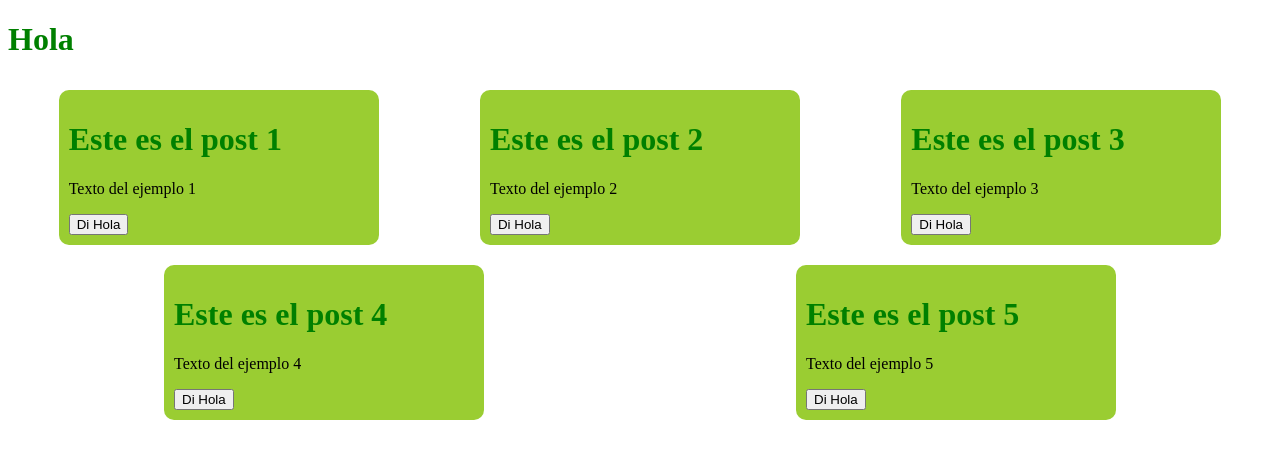
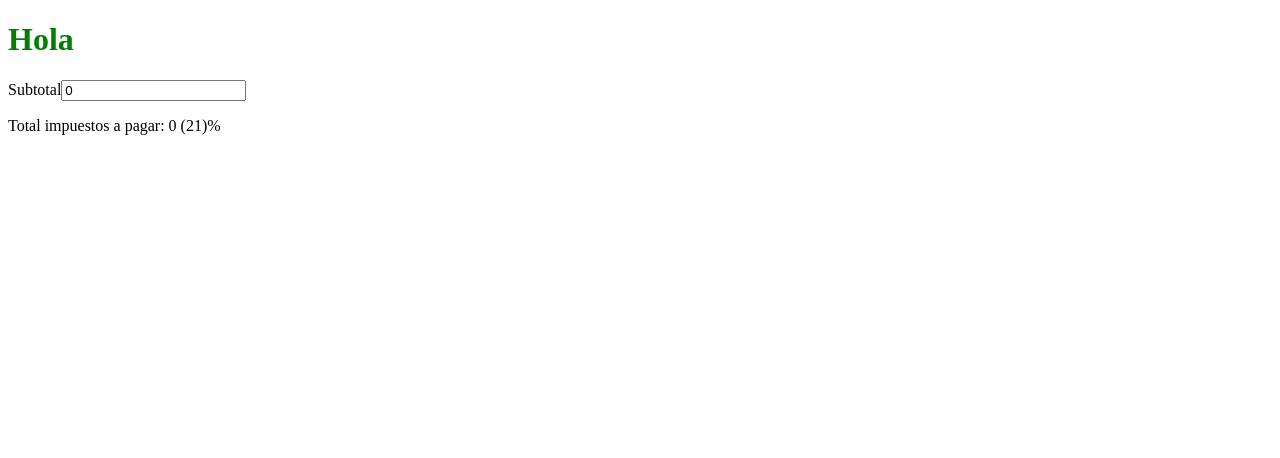
Before and after one commit to gabrieladia1979/Vue.js-Profesional-Course-50Hours, a Vue app in the folder PostCard/: page / in a window 1280 px wide. Shown: the top 458 px of the page. Built offline with nearby package versions, Linux system fonts and the light colour scheme.

Commit message:
Clase 6 - Final Computed Data

```diff
--- a/PostCard/src/App.vue
+++ b/PostCard/src/App.vue
@@ -1,12 +1,12 @@
 <template>
   <div>
     <h1>Hola</h1>
-    <PostList />
+    <ComputedExercise />
   </div>
 </template>
 
 <script lang="ts" setup>
-import PostList from './components/Clase_5/PostList.vue';
+import ComputedExercise from './components/Clase_6/ComputedExercise.vue';
 </script>
 
 <style>
--- /dev/null
+++ b/PostCard/src/components/Clase_6/ComputedExercise.vue
@@ -0,0 +1,19 @@
+<template>
+  <div>
+      <label for="subtTotal">Subtotal</label>
+      <input tpye = 'number' v-model = 'subtTotal'>
+      <p>Total impuestos a pagar: {{TotalVat}}  ({{vat}})%</p>
+  </div>
+</template>
+
+<script lang="ts" setup>
+    import {ref , Ref , computed} from 'vue'
+
+    const vat = 21    //valor constante
+    let subtTotal:Ref<number>  = ref(0)
+    const TotalVat = computed(() => (vat*subtTotal.value)/100)
+</script>
+
+<style scoped>
+
+</style>
```
Also changed, not shown: PostCard/src/components/Clase_6/ComputedExample.vue (added, +17 -0 lines).
